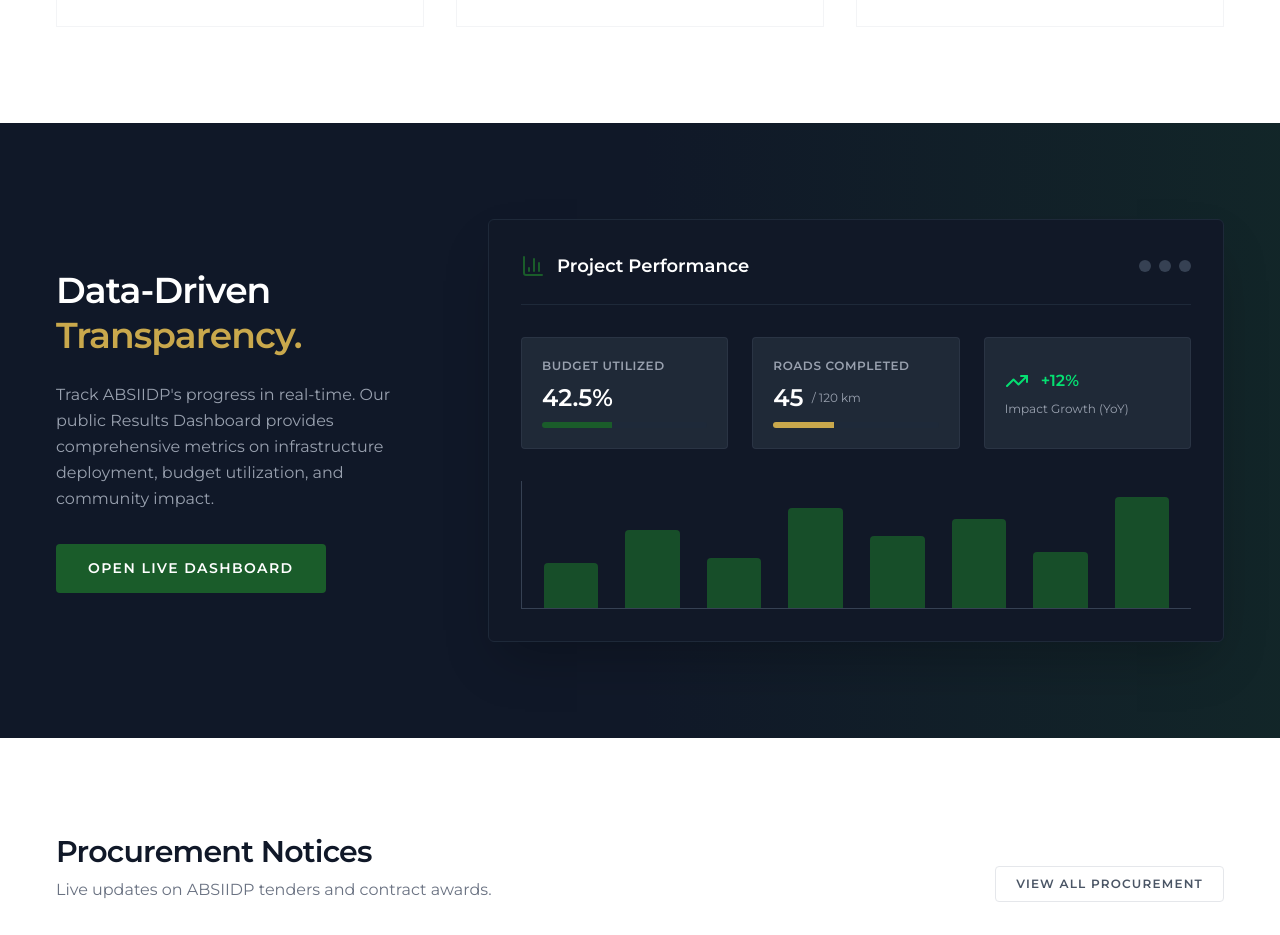
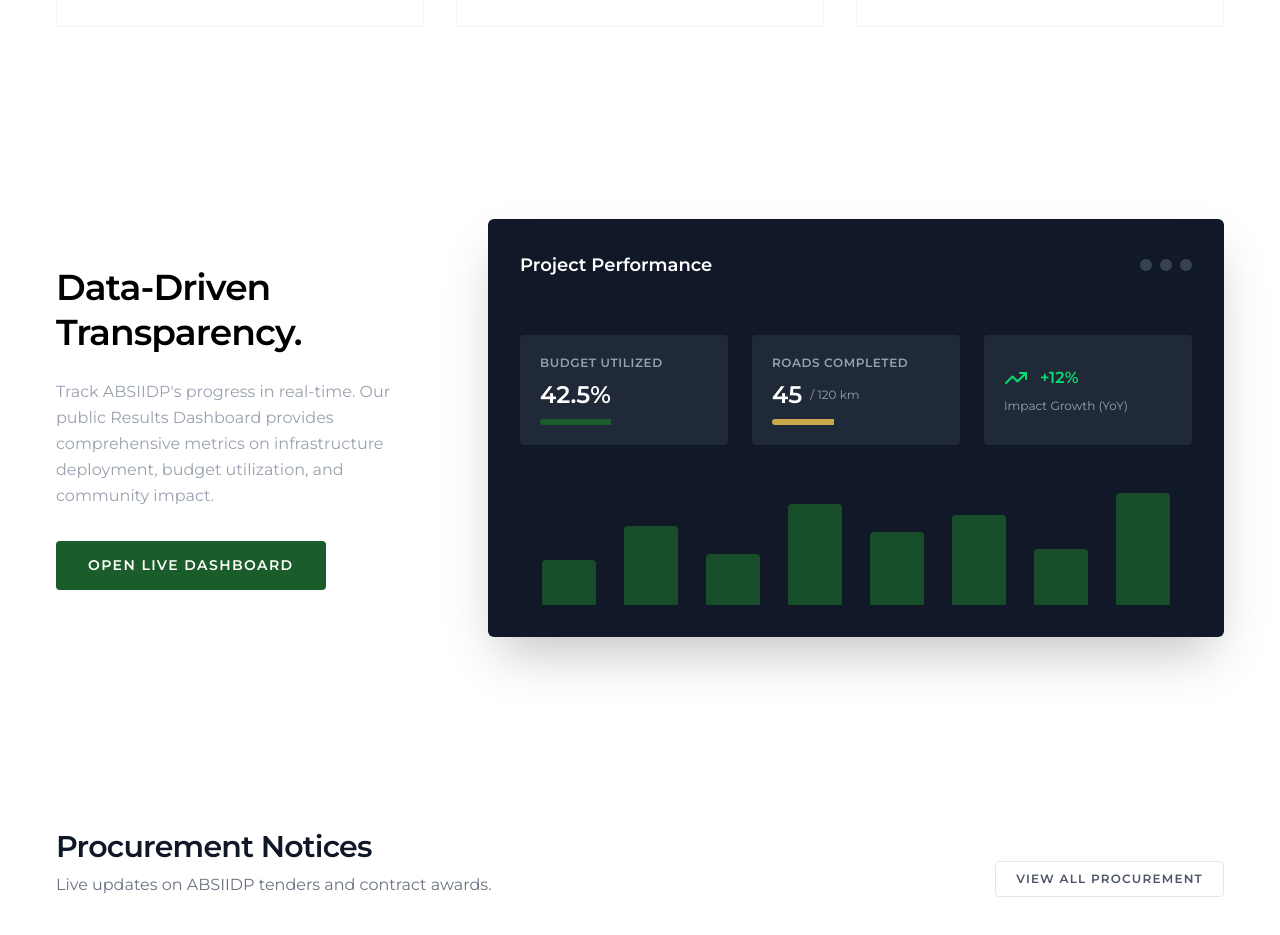
Before and after one commit to dev-emmy001/absiidp, a Next.js app: page / in a window 1280 px wide. Shown: the part 4260-5195 px from the top of the page. Built offline with nearby package versions, Linux system fonts and the light colour scheme.

Commit message:
adjusted homescreem

```diff
--- a/src/components/sections/ResultsDashboardPreview.tsx
+++ b/src/components/sections/ResultsDashboardPreview.tsx
@@ -4,17 +4,17 @@ import { Button } from "../ui/Button";
 
 export default function ResultsDashboardPreview() {
   return (
-    <section className="w-full bg-gray-900 py-24 text-white overflow-hidden relative">
+    <section className="w-full bg-white py-24 text-white overflow-hidden relative">
       {/* Background Decor */}
-      <div className="absolute top-0 right-0 w-1/2 h-full bg-gradient-to-l from-deep-green/20 to-transparent pointer-events-none"></div>
+      <div className="absolute top-0 right-0 w-1/2 h-full"></div>
 
       <div className="max-w-[1200px] mx-auto px-4">
         <div className="flex flex-col lg:flex-row items-center gap-16">
 
           {/* Text Content */}
           <div className="w-full lg:w-1/3">
-            <h2 className="text-3xl md:text-4xl font-semibold mb-6 tracking-tight leading-tight">
-              Data-Driven <br /><span className="text-gold-accent">Transparency.</span>
+            <h2 className="text-3xl text-black md:text-4xl font-semibold mb-6 tracking-tight leading-tight">
+              Data-Driven <br />Transparency.
             </h2>
             <p className="text-gray-400 text-base leading-relaxed mb-8">
               Track ABSIIDP's progress in real-time. Our public Results Dashboard provides comprehensive metrics on infrastructure deployment, budget utilization, and community impact.
@@ -26,12 +26,12 @@ export default function ResultsDashboardPreview() {
 
           {/* Dashboard Shell Preview */}
           <div className="w-full lg:w-2/3">
-            <div className="bg-[#111827] border border-gray-800 rounded-md shadow-2xl p-6 md:p-8 relative">
+            <div className="bg-[#111827] rounded-md shadow-2xl p-6 md:p-8 relative">
 
               {/* Dashboard Header */}
-              <div className="flex justify-between items-center mb-8 pb-6 border-b border-gray-800">
+              <div className="flex justify-between items-center mb-8 pb-6 ">
                 <div className="flex items-center gap-3">
-                  <BarChart3 className="text-deep-green" size={24} />
+                  {/* <BarChart3 className="text-deep-green" size={24} /> */}
                   <span className="font-semibold text-lg">Project Performance</span>
                 </div>
                 <div className="flex gap-2">
@@ -44,7 +44,7 @@ export default function ResultsDashboardPreview() {
               {/* Dashboard Grid */}
               <div className="grid grid-cols-1 md:grid-cols-3 gap-6 mb-8">
                 {/* Metric 1 */}
-                <div className="bg-[#1f2937] p-5 rounded-sm border border-gray-700/50">
+                <div className="bg-[#1f2937] p-5 rounded-sm">
                   <p className="text-xs text-gray-400 font-semibold uppercase tracking-wider mb-2">Budget Utilized</p>
                   <p className="text-2xl font-semibold text-white mb-2">42.5%</p>
                   <div className="w-full bg-gray-800 h-1.5 rounded-full overflow-hidden">
@@ -52,7 +52,7 @@ export default function ResultsDashboardPreview() {
                   </div>
                 </div>
                 {/* Metric 2 */}
-                <div className="bg-[#1f2937] p-5 rounded-sm border border-gray-700/50">
+                <div className="bg-[#1f2937] p-5 rounded-sm">
                   <p className="text-xs text-gray-400 font-semibold uppercase tracking-wider mb-2">Roads Completed</p>
                   <p className="text-2xl font-semibold text-white mb-2 flex items-center gap-2">
                     45 <span className="text-xs font-normal text-gray-400">/ 120 km</span>
@@ -62,7 +62,7 @@ export default function ResultsDashboardPreview() {
                   </div>
                 </div>
                 {/* Metric 3 */}
-                <div className="bg-[#1f2937] p-5 rounded-sm border border-gray-700/50 flex flex-col justify-center">
+                <div className="bg-[#1f2937] p-5 rounded-sm flex flex-col justify-center">
                   <div className="flex items-center gap-3 text-green-400">
                     <TrendingUp size={24} />
                     <span className="font-semibold">+12%</span>
@@ -72,7 +72,7 @@ export default function ResultsDashboardPreview() {
               </div>
 
               {/* Chart Mockup */}
-              <div className="w-full h-32 border-l border-b border-gray-700 flex items-end justify-around pb-0 pt-4 px-2">
+              <div className="w-full h-32  flex items-end justify-around pb-0 pt-4 px-2">
                 {[40, 70, 45, 90, 65, 80, 50, 100].map((height, i) => (
                   <div key={i} className="w-1/12 bg-deep-green/80 rounded-t-sm" style={{ height: `${height}%` }}></div>
                 ))}
```
